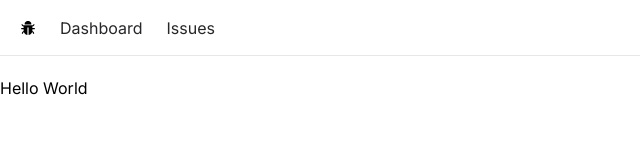
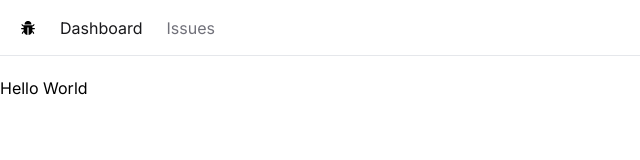
Before and after one commit to wrogers3/issue-tracker, a Next.js app: page / in a window 1280 px wide. Shown: the top 160 px of the page, without its empty margins (0-640 px from the left). Built offline with nearby package versions, Linux system fonts and the light colour scheme.

Commit message:
styled navbar

```diff
--- a/app/Navbar.tsx
+++ b/app/Navbar.tsx
@@ -1,8 +1,12 @@
+'use client';
 import React from 'react'
 import Link from "next/link"
 import {AiFillBug} from "react-icons/ai"
+import { usePathname } from 'next/navigation'
+import  classnames  from 'classnames';
 
 const Navbar = () => {
+    const currentPath = usePathname();
     const links = [
      {label: 'Dashboard', href: '/'},
      {label: 'Issues', href: '/issues'},
@@ -11,7 +15,15 @@
     <nav className='flex space-x-6 border-b mb-5 px-5 h-14 items-center'>
         <Link href='/'><AiFillBug /></Link>
         <ul className='flex space-x-6'>
-	    {links.map(link => <Link key={link.href} className='text-zinc-800 hover:text-zinc-500 transition-colors' href = {link.href}>{link.label}</Link>)}
+	    {links.map(link =>
+            <Link
+                key={link.href}
+                className={classnames({
+                    'text-zinc-900': link.href === currentPath,
+                    'text-zinc-500': link.href !== currentPath,
+                    'hover:text-zinc-800 transition-colors' : true
+                })}
+                href = {link.href}>{link.label} </Link>)}
         </ul>
     </nav>
   )
--- a/app/issues/page.tsx
+++ b/app/issues/page.tsx
@@ -1 +1,8 @@
 import React from 'react'
+const IssuesPage = () => {
+  return (
+    <div>IssuesPage</div>
+  )
+}
+
+export default IssuesPage
--- a/package.json
+++ b/package.json
@@ -13,6 +13,7 @@
     "@types/react": "18.3.1",
     "@types/react-dom": "18.3.0",
     "autoprefixer": "10.4.19",
+    "classnames": "^2.3.2",
     "eslint": "8.57.0",
     "eslint-config-next": "14.2.3",
     "next": "14.2.3",
```
Also changed, not shown: 1 other file (tests, documents, lock files or other folders).
